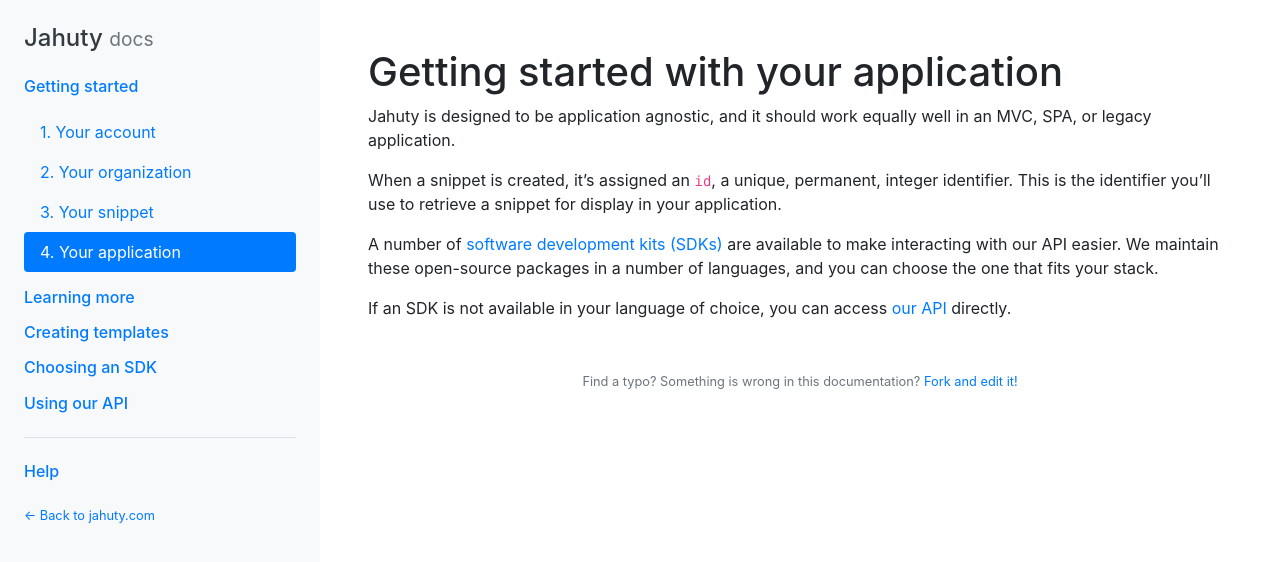
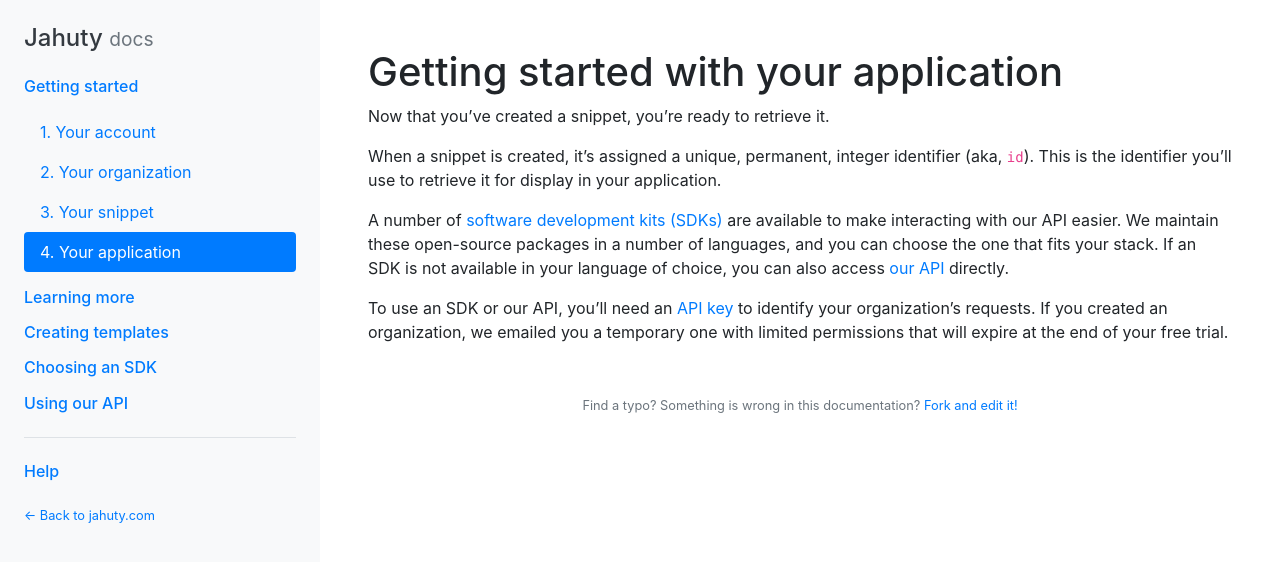
Before and after one commit to jahuty/documentation, a Jekyll site: the page built from getting-started/your-application.md, in a window 1280 px wide. Shown: the top 562 px of the page. Built offline with Jekyll 4.4.1, drawn with Linux system fonts in a browser that asks for light colours; nearby versions of some CDN libraries.

Commit message:
Update getting started articles

```diff
--- a/getting-started/your-application.md
+++ b/getting-started/your-application.md
@@ -7,10 +7,10 @@ category    : getting-started
 
 # Getting started with your application
 
-Jahuty is designed to be application agnostic, and it should work equally well in an MVC, SPA, or legacy application.
+Now that you've created a snippet, you're ready to retrieve it.
 
-When a snippet is created, it's assigned an `id`, a unique, permanent, integer identifier. This is the identifier you'll use to retrieve a snippet for display in your application.
+When a snippet is created, it's assigned a unique, permanent, integer identifier (aka, `id`). This is the identifier you'll use to retrieve it for display in your application.
 
-A number of [software development kits (SDKs)](/sdks) are available to make interacting with our API easier. We maintain these open-source packages in a number of languages, and you can choose the one that fits your stack.
+A number of [software development kits (SDKs)](/sdks) are available to make interacting with our API easier. We maintain these open-source packages in a number of languages, and you can choose the one that fits your stack. If an SDK is not available in your language of choice, you can also access [our API](/api) directly.
 
-If an SDK is not available in your language of choice, you can access [our API](/api) directly.
+To use an SDK or our API, you'll need an [API key](/components/api-keys) to identify your organization's requests. If you created an organization, we emailed you a temporary one with limited permissions that will expire at the end of your free trial.
```
Also changed, not shown: getting-started/your-account.md (+1 -1 lines), getting-started/your-organization.md (+2 -2 lines), getting-started/your-snippet.md (+4 -2 lines).
